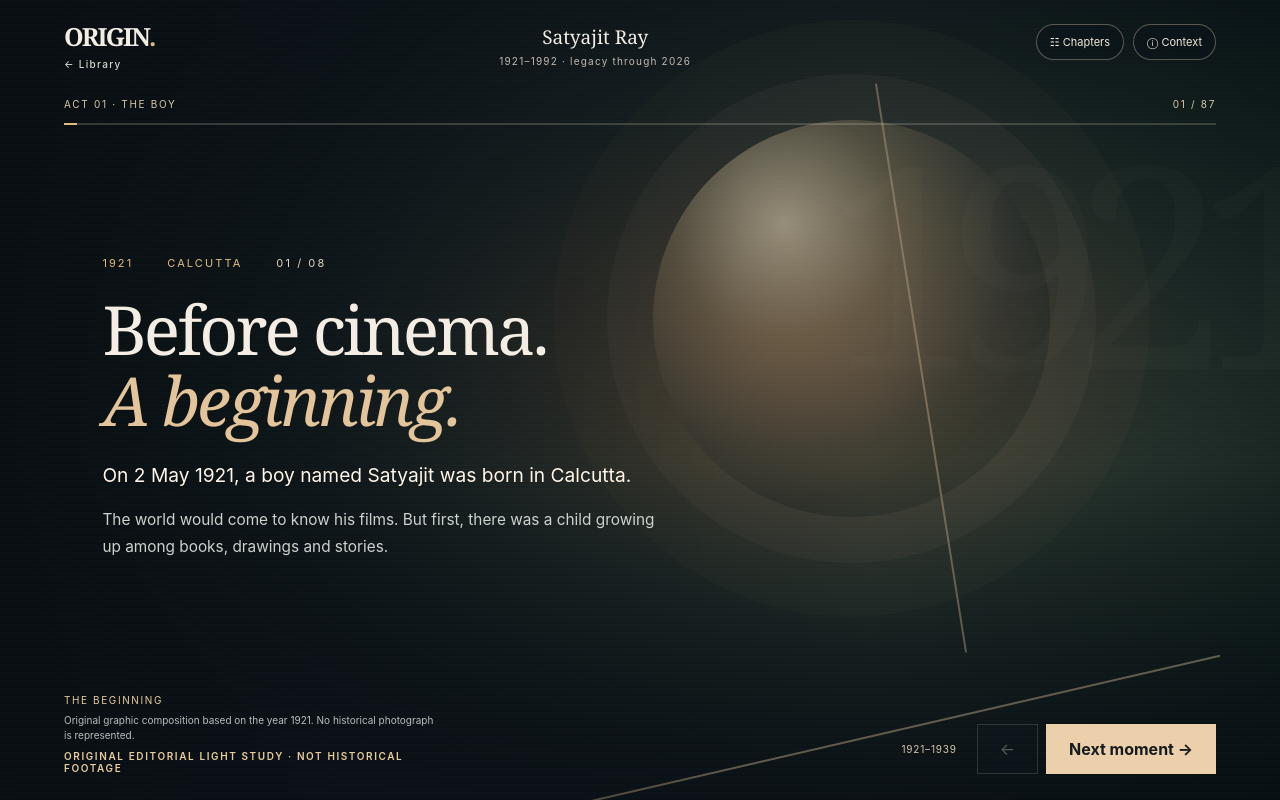
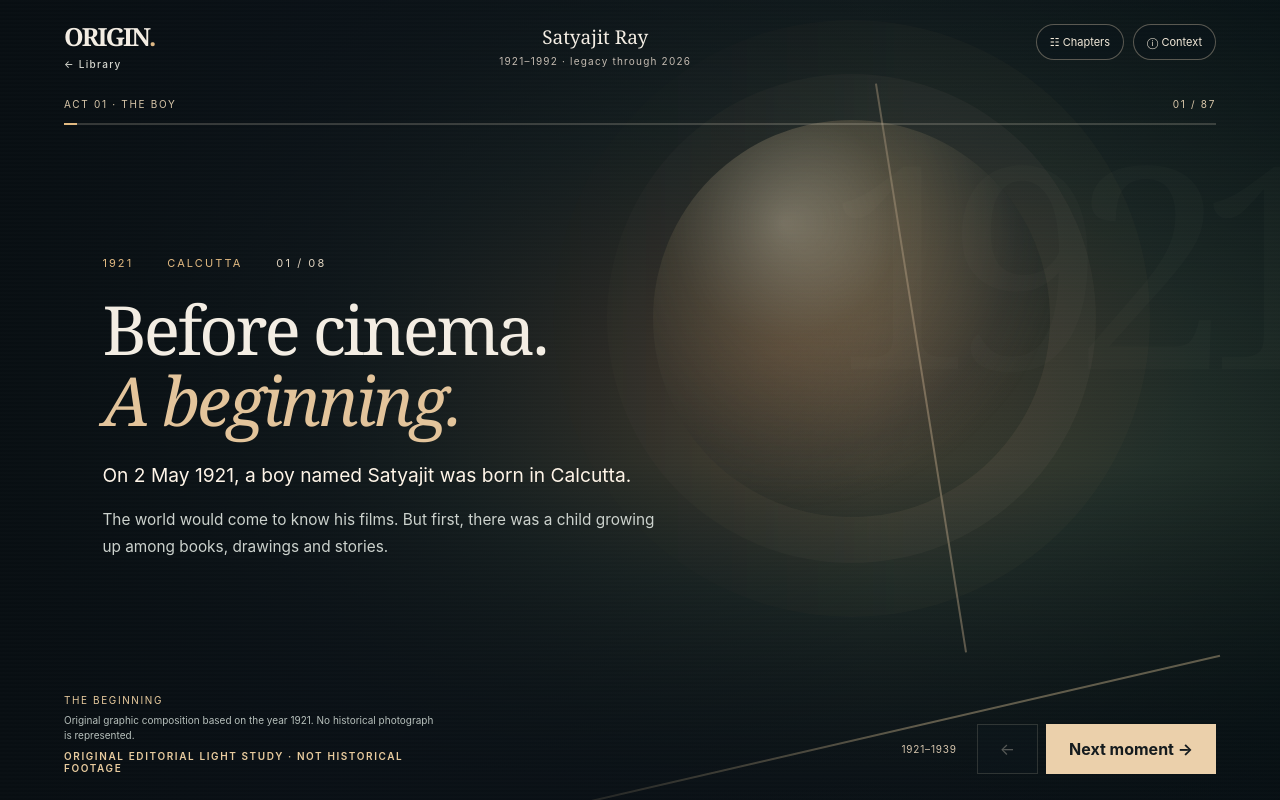
Before and after one commit to rayadinaveen98-ship-it/origin-creator-journey, a website: page www/v11/index.html in a window 1280 px wide. Both pictures are taken after a click on the button 353 px from the left and 811 px from the top of the page. Drawn offline with Linux system fonts and the light colour scheme.

Commit message:
Remove visible set-piece seams at left edge of cinematic desktop compositions

```diff
--- a/www/v11/visual-grammar.css
+++ b/www/v11/visual-grammar.css
@@ -109,8 +109,8 @@
 /* Story-copy readability gate: original artwork recedes before it reaches text. */
 @media(min-width:751px){
  .stage[data-visual] #visualSet{
-  -webkit-mask-image:linear-gradient(90deg,transparent 0%,#000 58%,#000 100%);
-  mask-image:linear-gradient(90deg,transparent 0%,#000 58%,#000 100%);
+  -webkit-mask-image:linear-gradient(90deg,transparent 0%,transparent 34%,#000 72%,#000 100%);
+  mask-image:linear-gradient(90deg,transparent 0%,transparent 34%,#000 72%,#000 100%);
  }
 }
 @media(max-width:750px){
```
